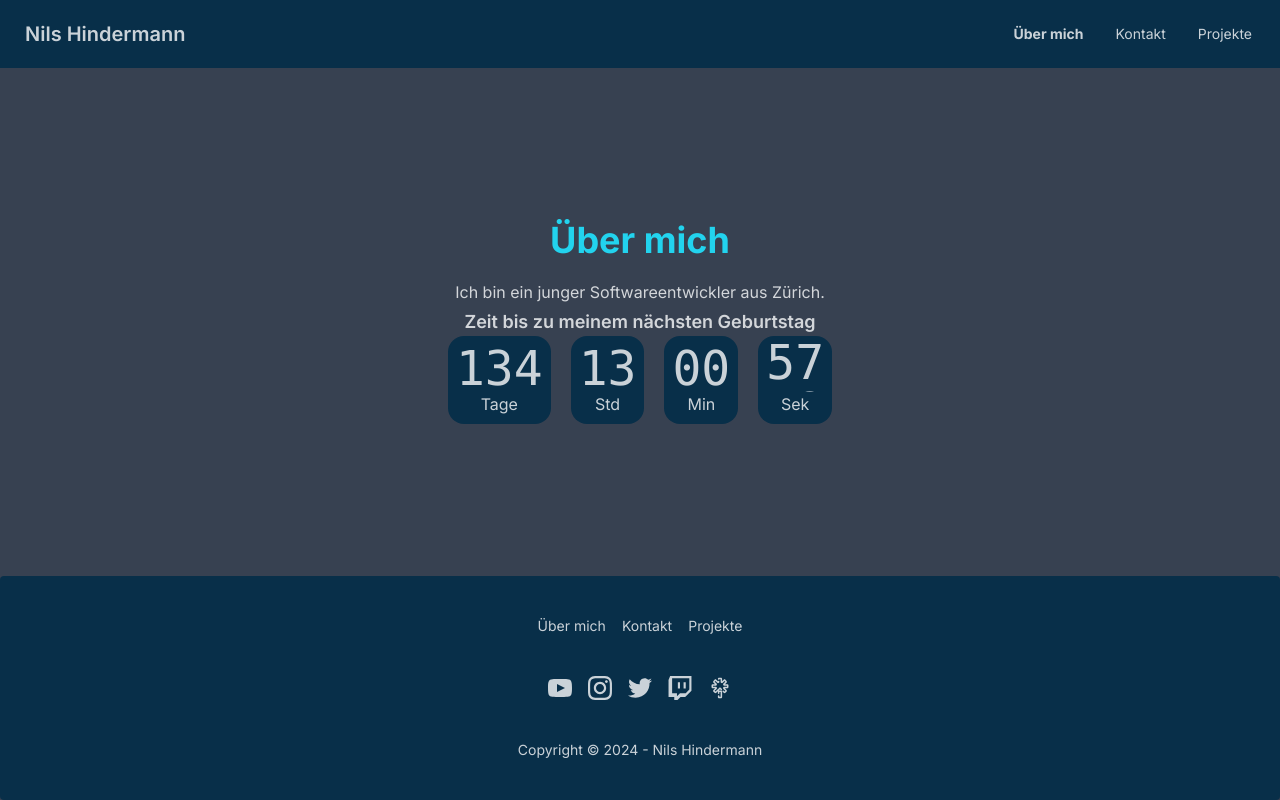
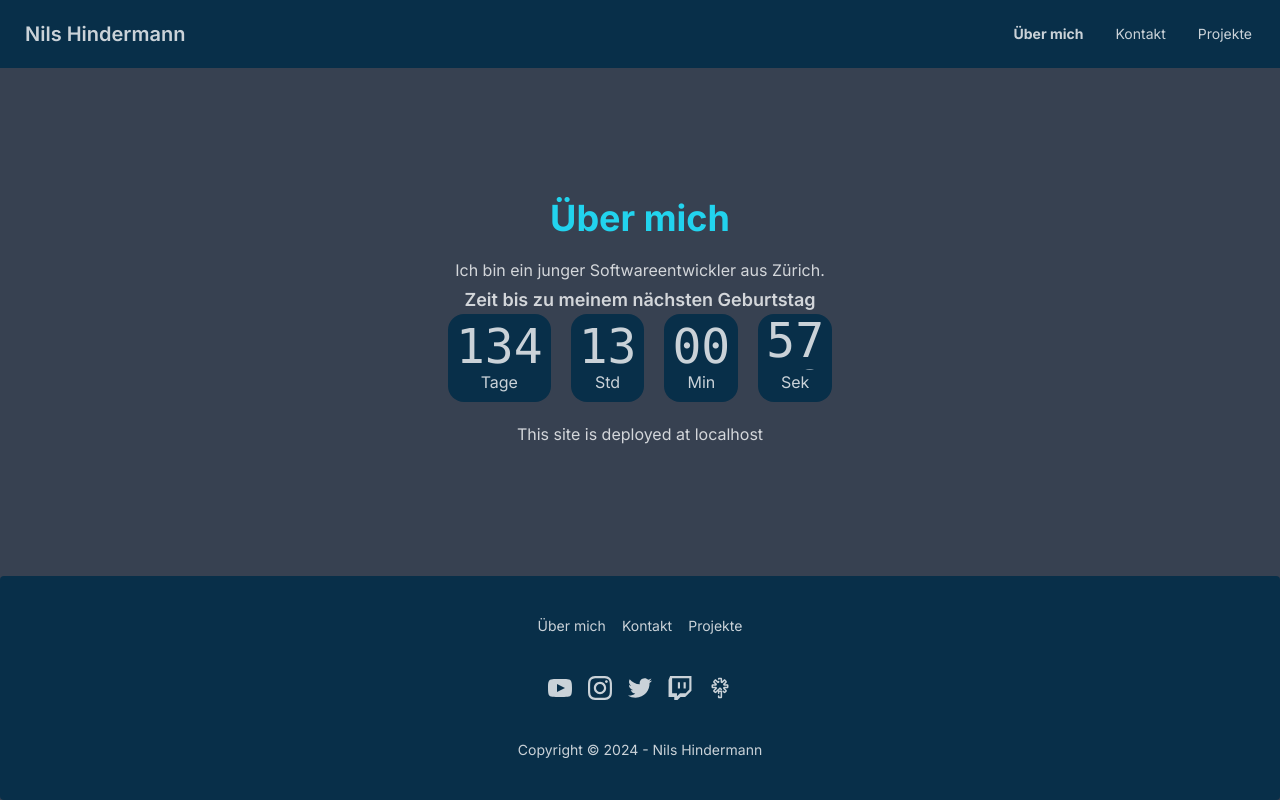
Before and after one commit to nilshindermann/nilsh.ch, a Next.js app: page /about in a window 1280 px wide. Built offline with nearby package versions, Linux system fonts and the light colour scheme.

Commit message:
show url of current deployment

```diff
--- a/app/about/page.tsx
+++ b/app/about/page.tsx
@@ -19,6 +19,9 @@ export default function AboutPage(): ReactElement {
                 Zeit bis zu meinem nächsten Geburtstag
             </h2>
             <Countdown />
+            <p className="mt-5">
+                This site is deployed at {process.env.CF_PAGES_URL ?? 'localhost'}
+            </p>
         </>
     );
 }
```
